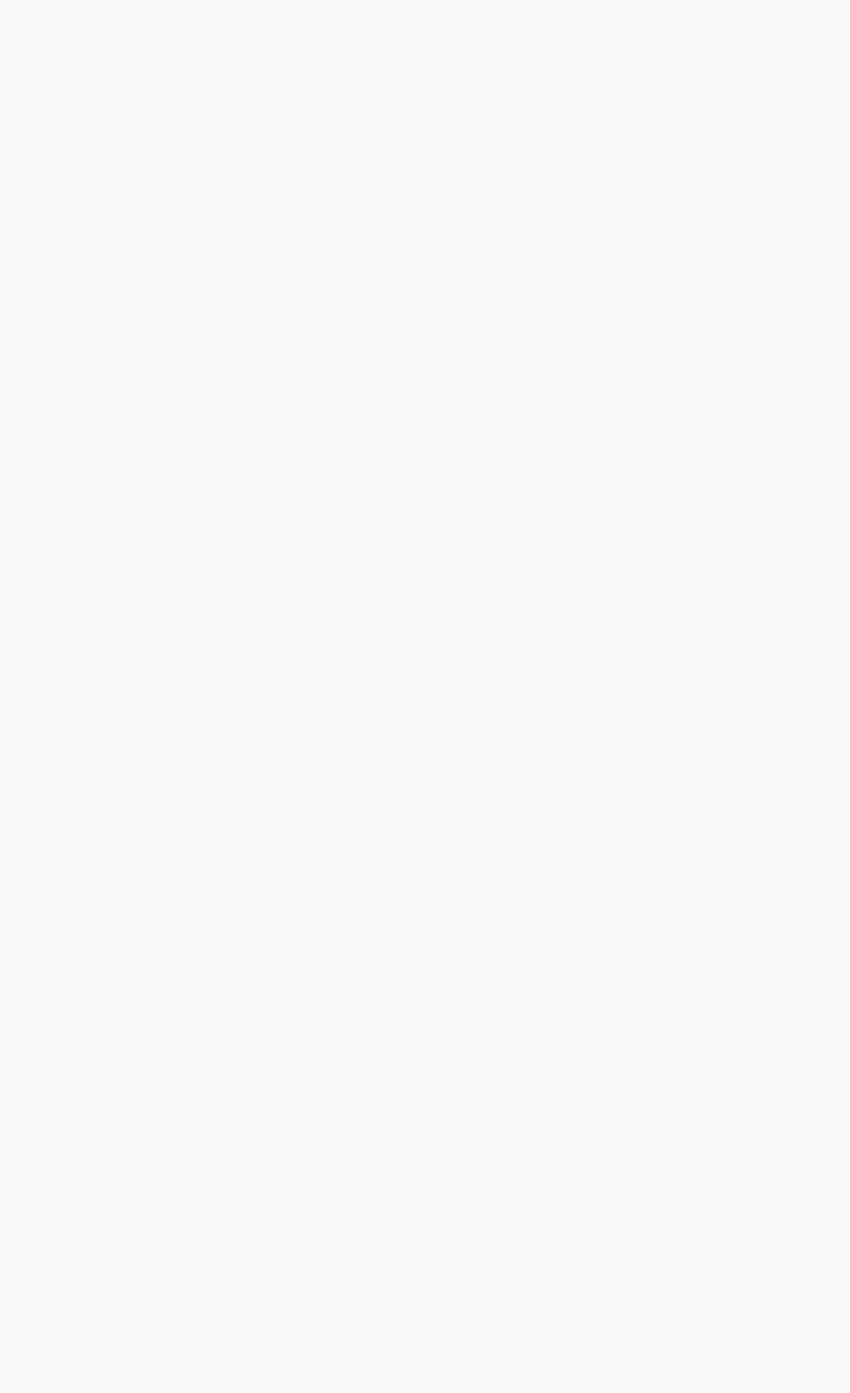
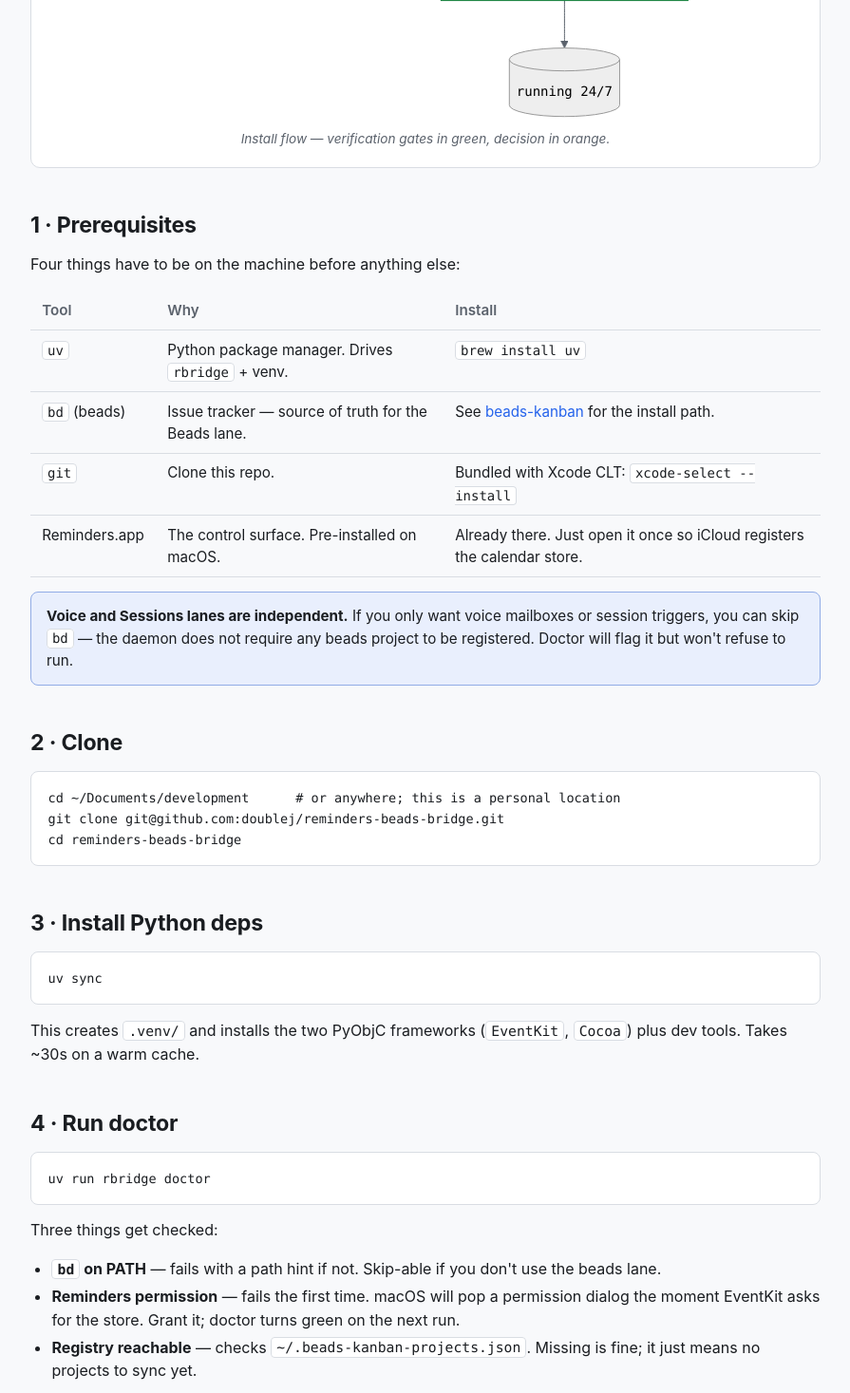
Before and after one commit to doublej/reminders-beads-bridge, a SvelteKit app in the folder site/: page /install in a window 1280 px wide. Before the commit this address had no page. Shown: the part 1330-2797 px from the top of the page at 95% size, without its empty margins (192-1087 px from the left). Before the commit the page ends 800 px from the top, so only its background shows below. Built offline with nearby package versions, Linux system fonts and the light colour scheme.

Commit message:
docs(site): install page — clean macOS walkthrough with verification gates

```diff
--- /dev/null
+++ b/site/src/routes/install/+page.svelte
@@ -0,0 +1,220 @@
+<script lang="ts">
+  import Mermaid from '$lib/components/Mermaid.svelte';
+  import { base } from '$app/paths';
+
+  const installFlow = `
+flowchart TD
+  classDef step fill:#7aa8ff,stroke:#2563eb,color:#1a1d21
+  classDef verify fill:#6cd18b,stroke:#15803d,color:#1a1d21
+  classDef gate fill:#ffb55b,stroke:#b45309,color:#1a1d21
+
+  A["1 · Prereqs<br/>uv · bd · git · Reminders.app"]:::step
+  B["2 · Clone repo"]:::step
+  C["3 · uv sync"]:::step
+  D["4 · uv run rbridge doctor"]:::verify
+  E{"Doctor green?"}:::gate
+  F["5 · Grant Reminders +<br/>Automation permissions"]:::step
+  G["6 · uv run rbridge sync<br/>(one-shot reconcile)"]:::verify
+  H["7 · Install launchd plist"]:::step
+  I["8 · tail logs · verify cycle"]:::verify
+  J[("running 24/7")]
+
+  A --> B --> C --> D --> E
+  E -- no --> F --> D
+  E -- yes --> G --> H --> I --> J
+`;
+</script>
+
+<h1>Install</h1>
+<p class="lead">
+  Clean-macOS install for other devs. Assumes you have admin on the machine
+  and command-line comfort. About 10 minutes end-to-end, most of which is
+  granting permissions.
+</p>
+
+<Mermaid code={installFlow} caption="Install flow — verification gates in green, decision in orange." />
+
+<h2>1 · Prerequisites</h2>
+
+<p>Four things have to be on the machine before anything else:</p>
+
+<table>
+  <thead><tr><th>Tool</th><th>Why</th><th>Install</th></tr></thead>
+  <tbody>
+    <tr>
+      <td><code>uv</code></td>
+      <td>Python package manager. Drives <code>rbridge</code> + venv.</td>
+      <td><code>brew install uv</code></td>
+    </tr>
+    <tr>
+      <td><code>bd</code> (beads)</td>
+      <td>Issue tracker — source of truth for the Beads lane.</td>
+      <td>See <a href="https://github.com/doublej/beads-kanban" target="_blank" rel="noopener">beads-kanban</a> for the install path.</td>
+    </tr>
+    <tr>
+      <td><code>git</code></td>
+      <td>Clone this repo.</td>
+      <td>Bundled with Xcode CLT: <code>xcode-select --install</code></td>
+    </tr>
+    <tr>
+      <td>Reminders.app</td>
+      <td>The control surface. Pre-installed on macOS.</td>
+      <td>Already there. Just open it once so iCloud registers the calendar store.</td>
+    </tr>
+  </tbody>
+</table>
+
+<div class="callout">
+  <strong>Voice and Sessions lanes are independent.</strong> If you only
+  want voice mailboxes or session triggers, you can skip <code>bd</code> —
+  the daemon does not require any beads project to be registered. Doctor
+  will flag it but won't refuse to run.
+</div>
+
+<h2>2 · Clone</h2>
+
+<pre><code>cd ~/Documents/development      # or anywhere; this is a personal location
+git clone git@github.com:doublej/reminders-beads-bridge.git
+cd reminders-beads-bridge</code></pre>
+
+<h2>3 · Install Python deps</h2>
+
+<pre><code>uv sync</code></pre>
+
+<p>This creates <code>.venv/</code> and installs the two PyObjC frameworks
+(<code>EventKit</code>, <code>Cocoa</code>) plus dev tools. Takes ~30s on
+a warm cache.</p>
+
+<h2>4 · Run doctor</h2>
+
+<pre><code>uv run rbridge doctor</code></pre>
+
+<p>Three things get checked:</p>
+<ul>
+  <li><strong><code>bd</code> on PATH</strong> — fails with a path hint if
+  not. Skip-able if you don't use the beads lane.</li>
+  <li><strong>Reminders permission</strong> — fails the first time. macOS
+  will pop a permission dialog the moment EventKit asks for the store.
+  Grant it; doctor turns green on the next run.</li>
+  <li><strong>Registry reachable</strong> — checks
+  <code>~/.beads-kanban-projects.json</code>. Missing is fine; it just
+  means no projects to sync yet.</li>
+</ul>
+
+<h2>5 · Grant permissions</h2>
+
+<p>If doctor flagged Reminders permission, the dialog has already fired
+once. macOS sometimes loses the request — open it manually:</p>
+
+<pre><code>open "x-apple.systempreferences:com.apple.preference.security?Privacy_Reminders"</code></pre>
+
+<p>Find <strong>uv</strong> (or your shell process) in the list and toggle
+it on. Also check <strong>Privacy &amp; Security → Automation</strong> →
+your terminal app should have a checkbox for <strong>Reminders</strong>.</p>
+
+<div class="callout warn">
+  <strong>If doctor still fails after granting permission</strong>, the
+  cached approval might be stale. Toggle the permission off then on again,
+  or run <code>tccutil reset Reminders</code> and re-run doctor — macOS
+  will re-prompt cleanly.
+</div>
+
+<h2>6 · One-shot sync</h2>
+
+<pre><code>uv run rbridge sync</code></pre>
+
+<p>Prints the number of visible projects reconciled. If you have a
+<code>~/.beads-kanban-projects.json</code>, you should see new
+<code>Beads: &lt;project&gt;</code> lists appear in Reminders.app within a
+second. If you don't have one yet, this just creates the four control
+lists (<code>! Beads: Readme</code>, <code>Beads: Projects</code>,
+<code>Beads: Settings</code>, <code>Beads: Activity</code>) and exits clean.</p>
+
+<h2>7 · Install the launchd agent</h2>
+
+<p>The repo ships a plist template under <code>launchd/</code>. Two paths
+inside it are absolute — you need to adjust them to your machine before
+loading.</p>
+
+<pre><code># Copy + edit
+cp launchd/com.jurrejan.reminders-bridge.plist ~/Library/LaunchAgents/com.&lt;you&gt;.reminders-bridge.plist
+$EDITOR ~/Library/LaunchAgents/com.&lt;you&gt;.reminders-bridge.plist</code></pre>
+
+<p>Replace inside the copied plist:</p>
+<ul>
+  <li><code>/Users/jurrejan</code> → your <code>$HOME</code>.</li>
+  <li><code>/Users/jurrejan/Documents/development/python/reminders-bridge</code>
+  → wherever you cloned the repo.</li>
+  <li><code>com.jurrejan.reminders-bridge</code> →
+  <code>com.&lt;you&gt;.reminders-bridge</code> in the <code>Label</code> key
+  (must match the plist filename).</li>
+  <li><code>/opt/homebrew/bin/uv</code> → output of <code>which uv</code> on
+  your machine (Intel Macs and non-Homebrew uv installs differ).</li>
+</ul>
+
+<p>Then load:</p>
+
+<pre><code>launchctl load ~/Library/LaunchAgents/com.&lt;you&gt;.reminders-bridge.plist</code></pre>
+
+<h2>8 · Verify</h2>
+
+<pre><code>tail -f ~/Library/Logs/reminders-bridge.log</code></pre>
+
+<p>You should see a sync cycle line every 5 seconds. Open Reminders.app —
+the <code>! Beads: Readme</code> list sorts to the top.</p>
+
+<h2>Updating</h2>
+
+<pre><code>cd ~/Documents/development/reminders-beads-bridge
+git pull
+uv sync
+launchctl unload ~/Library/LaunchAgents/com.&lt;you&gt;.reminders-bridge.plist
+launchctl load   ~/Library/LaunchAgents/com.&lt;you&gt;.reminders-bridge.plist</code></pre>
+
+<h2>Uninstalling</h2>
+
+<pre><code>launchctl unload ~/Library/LaunchAgents/com.&lt;you&gt;.reminders-bridge.plist
+rm ~/Library/LaunchAgents/com.&lt;you&gt;.reminders-bridge.plist
+rm -rf ~/.claude/reminders-bridge-state.json \
+       ~/.claude/reminders-bridge-sessions.json \
+       ~/.claude/reminders-bridge-captures.json \
+       ~/.claude/voice-mailboxes/
+# Lists in Reminders.app stay — delete them by hand if you want them gone.</code></pre>
+
+<h2>Optional: install <code>rbridge</code> as a global CLI</h2>
+
+<p>If you want to invoke <code>rbridge</code> from anywhere (handy for
+<code>rbridge mailbox open</code> from inside a Claude Code session in a
+different repo):</p>
+
+<pre><code>uv tool install /Users/&lt;you&gt;/Documents/development/reminders-beads-bridge</code></pre>
+
+<p>Re-run with <code>--force --reinstall</code> after pulling updates.</p>
+
+<h2>Troubleshooting</h2>
+
+<table>
+  <thead><tr><th>Symptom</th><th>Fix</th></tr></thead>
+  <tbody>
+    <tr>
+      <td>Doctor fails with "Reminders permission denied" repeatedly.</td>
+      <td><code>tccutil reset Reminders</code>, re-run doctor, accept the dialog.</td>
+    </tr>
+    <tr>
+      <td>launchd loads but log is empty.</td>
+      <td>Check <code>launchctl print gui/$(id -u)/com.&lt;you&gt;.reminders-bridge</code> for last exit status. The PATH or HOME env var in the plist is the usual culprit.</td>
+    </tr>
+    <tr>
+      <td>Reminders appear briefly then disappear.</td>
+      <td>iCloud is fighting the daemon. Make sure the calendar source is "On My Mac" (or iCloud, consistently) — mixed sources cause delete/recreate cycles. Settings → Reminders.app → Default List.</td>
+    </tr>
+    <tr>
+      <td><code>bd: command not found</code></td>
+      <td>Beads not on PATH. If you don't need beads sync, ignore — voice and sessions still work.</td>
+    </tr>
+  </tbody>
+</table>
+
+<p>Once it's running, head to <a href="{base}/voice/">voice mailboxes</a>
+or <a href="{base}/sessions/">sessions</a> for the lanes that don't need
+any beads setup.</p>
```
